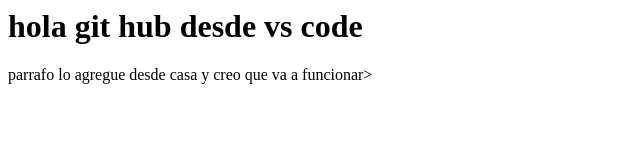
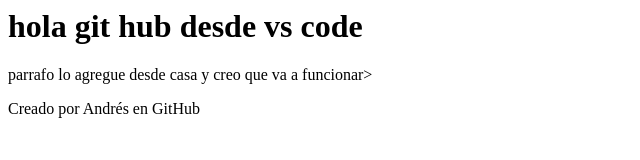
Before and after one commit to casas3054-droid/practica-git, a plain HTML site: page index.html in a window 1280 px wide. Shown: the whole page, without its empty margins (0-640 px from the left). Drawn offline with Linux system fonts and the light colour scheme.

```diff
--- a/index.html
+++ b/index.html
@@ -1,2 +1,3 @@
 <h1>hola git hub desde vs code</h1>
 <p> parrafo lo agregue desde casa y creo que va a funcionar>
+<footer>Creado por Andrés en GitHub</footer>
```
